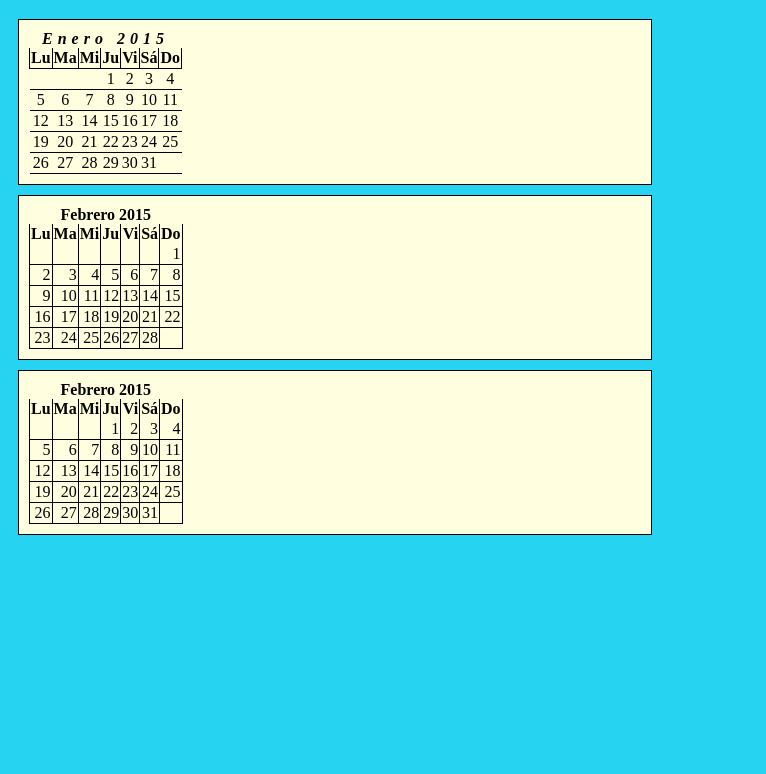
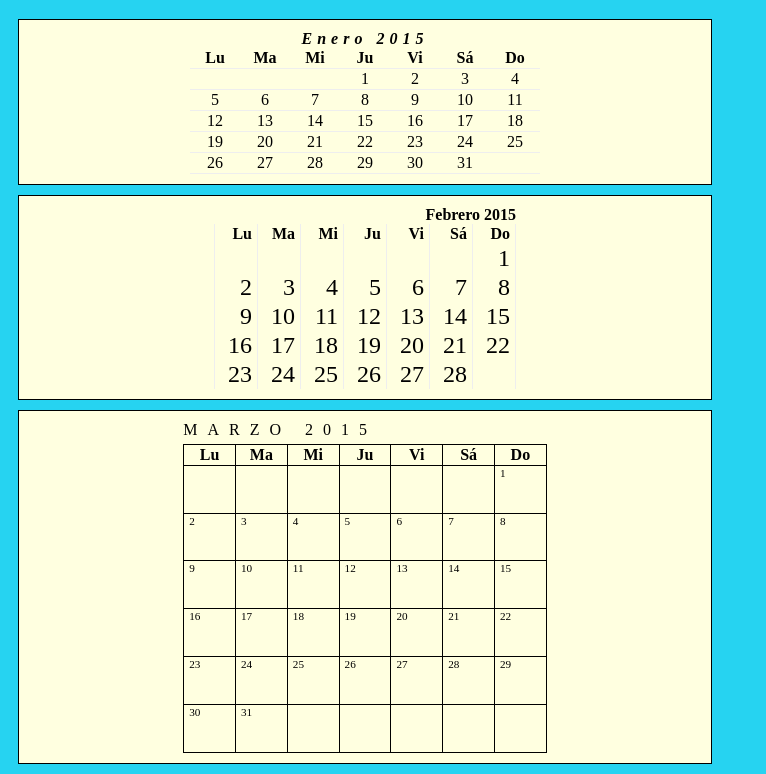
Before and after one commit to eSeDanz/Calendarios, a plain HTML site: page index.html in a window 1280 px wide. Shown: the part 61-835 px from the top of the page, without its empty margins (0-766 px from the left). Before the commit the page ends 800 px from the top, so only its background shows below. Drawn offline with Linux system fonts and the light colour scheme.

Commit message:
Subo cambios

```diff
--- a/estilo.css
+++ b/estilo.css
@@ -4,21 +4,35 @@ body {
 
 section {
     background-color:lightyellow;
-    text-align: center;
     border: 1px solid black;
     width: 50%;
     margin:10px;
+    padding: 10px 30px;
+    text-align: center;
+}
+
+table {
+    margin-left: auto;
+    margin-right: auto;
 }
 
 section.enero table {
     border-collapse: collapse;
-    margin: 10px;
+    border: none;
     text-align: center;
 }
 
-section.enero th,td {
-    border-bottom: 1px solid black;
-    border-collapse: collapse;
+section.enero td {
+    width: 3em;
+    border-left: none;
+    border-right: none;
+}
+
+section.enero th {
+    width: 3em;
+    border-left: none;
+    border-right: none;
+    border-top: none;
 }
 
 section.enero caption {
@@ -29,16 +43,50 @@ section.enero caption {
 
 section.febrero table {
     border-collapse: collapse;
-    margin: 10px;
+    border: none;
     text-align: right;
 }
 
-section.febrero td,th {
-    border-right: 1px solid black;
-    border-left: 1px solid black;
-    border-collapse: collapse;
+section.febrero td {
+    border-top: none;
+    border-bottom: none;
+    font-size: 150%;
+    padding-right: 5px;
+    width: 1.5em;
+}
+
+section.febrero th {
+    border-top: none;
+    border-bottom: none;
+    padding-right: 5px;
 }
 
 section.febrero caption {
+    text-align: right;
     font-weight: bold;
 }
+
+section.marzo table {
+    border: black 1px solid;
+    border-collapse: collapse;
+    text-align: left;
+}
+
+section.marzo caption {
+    font-variant: small-caps;
+    letter-spacing: 10px;
+    margin-bottom: 5px;
+    text-align: left;
+}
+
+section.marzo th {
+    text-align: center;
+}
+
+section.marzo td {
+    width: 4em;
+    height: 4em;
+    padding-left: 5px;
+    font-size: 70%;
+    vertical-align: top;
+}
--- a/index.html
+++ b/index.html
@@ -15,7 +15,7 @@
     </header>
     <main>
         <section class="enero">
-            <table>
+            <table border="1">
                 <caption>Enero 2015</caption>
                 <thead>
                     <tr>
@@ -78,7 +78,7 @@
             </table>
         </section>
         <section class="febrero">
-            <table>
+            <table border="1">
                 <caption>Febrero 2015</caption>
                 <thead>
                     <tr>
@@ -140,9 +140,9 @@
                 </tbody>
             </table>
         </section>
-        <section class="febrero">
-            <table>
-                <caption>Febrero 2015</caption>
+        <section class="marzo">
+            <table border="1">
+                <caption>MARZO 2015</caption>
                 <thead>
                     <tr>
                         <th>Lu</td>
@@ -159,49 +159,59 @@
                         <td></td>
                         <td></td>
                         <td></td>
+                        <td></td>
+                        <td></td>
+                        <td></td>
                         <td>1</td>
+                    </tr>
+                    <tr>
                         <td>2</td>
                         <td>3</td>
                         <td>4</td>
-                    </tr>
-                    <tr>
                         <td>5</td>
                         <td>6</td>
                         <td>7</td>
                         <td>8</td>
+                    </tr>
+                    <tr>
                         <td>9</td>
                         <td>10</td>
                         <td>11</td>
-                    </tr>
-                    <tr>
                         <td>12</td>
                         <td>13</td>
                         <td>14</td>
                         <td>15</td>
+                    </tr>
+                    <tr>
                         <td>16</td>
                         <td>17</td>
                         <td>18</td>
-                    </tr>
-                    <tr>
                         <td>19</td>
                         <td>20</td>
                         <td>21</td>
                         <td>22</td>
+                    </tr>
+                    <tr>
                         <td>23</td>
                         <td>24</td>
                         <td>25</td>
-                    </tr>
-                    <tr>
                         <td>26</td>
                         <td>27</td>
                         <td>28</td>
                         <td>29</td>
+                    </tr>
+                    <tr>
                         <td>30</td>
                         <td>31</td>
                         <td></td>
+                        <td></td>
+                        <td></td>
+                        <td></td>
+                        <td></td>
                     </tr>
                 </tbody>
+            </table>
+        </section>
     </main>
 </body>
-
 </html>
```
